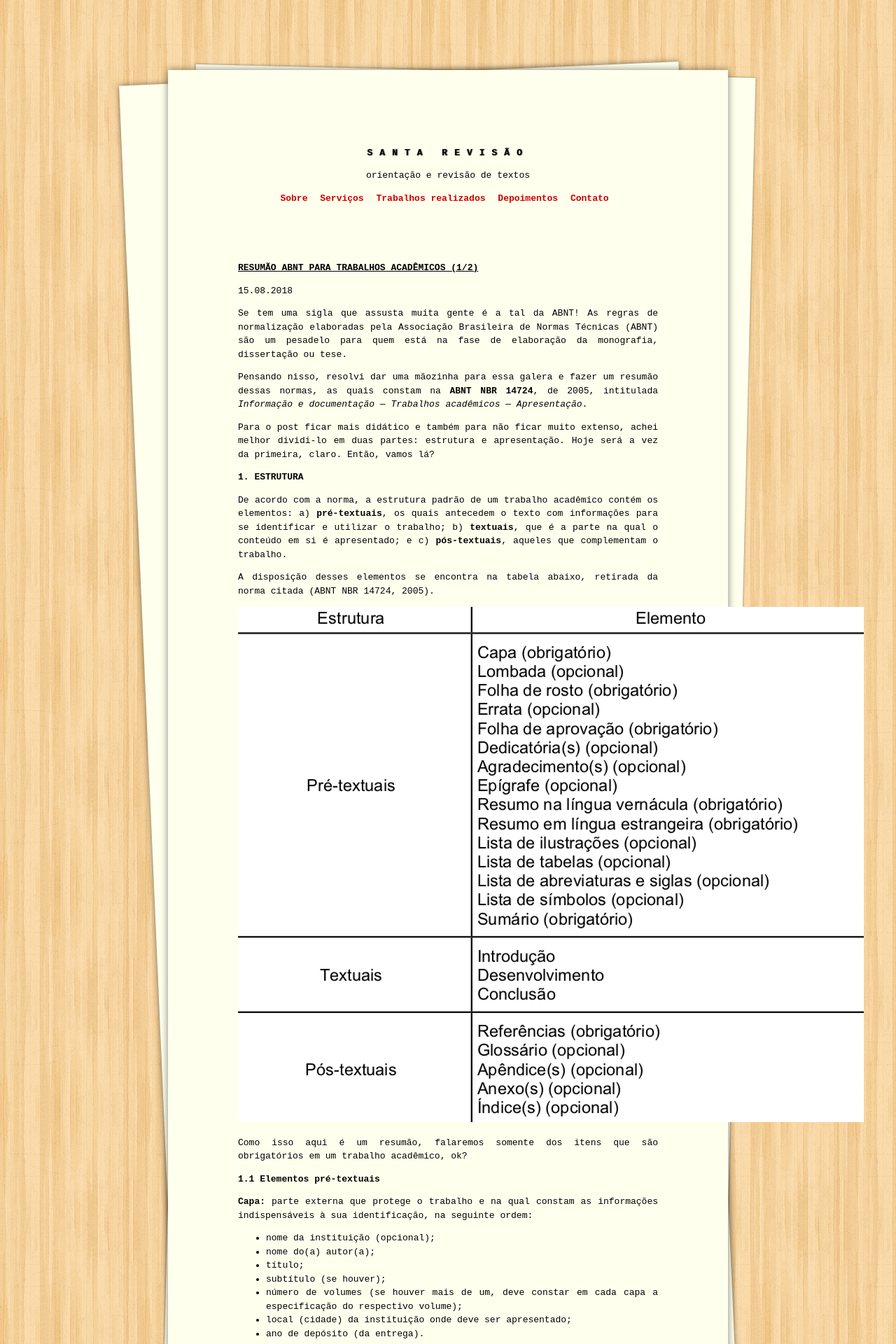
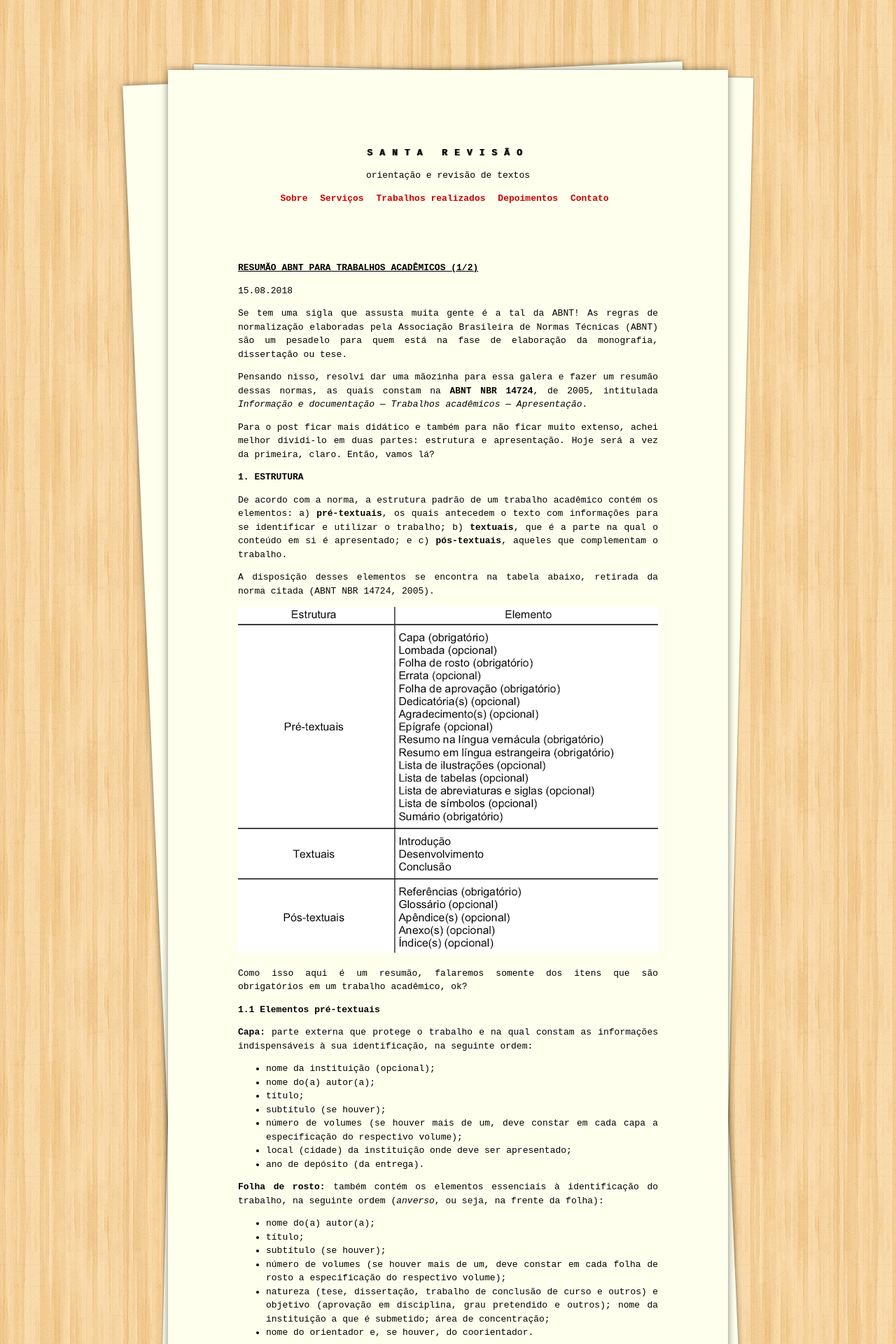
Before and after one commit to raqueldiniz/site, a Jekyll site: the page built from _posts/2018-08-15-resumao-abnt-para-trabalhos-academicos-1.md, in a window 1280 px wide. Shown: the top 1920 px of the page at 70% size. Built offline with Jekyll 4.4.1, drawn with Linux system fonts in a browser that asks for light colours.

Commit message:
Update 2018-08-15-resumao-abnt-para-trabalhos-academicos-1.md

```diff
--- a/_posts/2018-08-15-resumao-abnt-para-trabalhos-academicos-1.md
+++ b/_posts/2018-08-15-resumao-abnt-para-trabalhos-academicos-1.md
@@ -15,7 +15,7 @@ De acordo com a norma, a estrutura padrão de um trabalho acadêmico contém os
 
 A disposição desses elementos se encontra na tabela abaixo, retirada da norma citada (ABNT NBR 14724, 2005).
 
-![Resumão ABNT para trabalhos acadêmicos (1/2)](/images/tabela-estrutura-abnt.png)
+![Resumão ABNT para trabalhos acadêmicos (1/2)](/images/tabela-estrutura-abnt-2.png)
 
 Como isso aqui é um resumão, falaremos somente dos itens que são obrigatórios em um trabalho acadêmico, ok?
 
```
